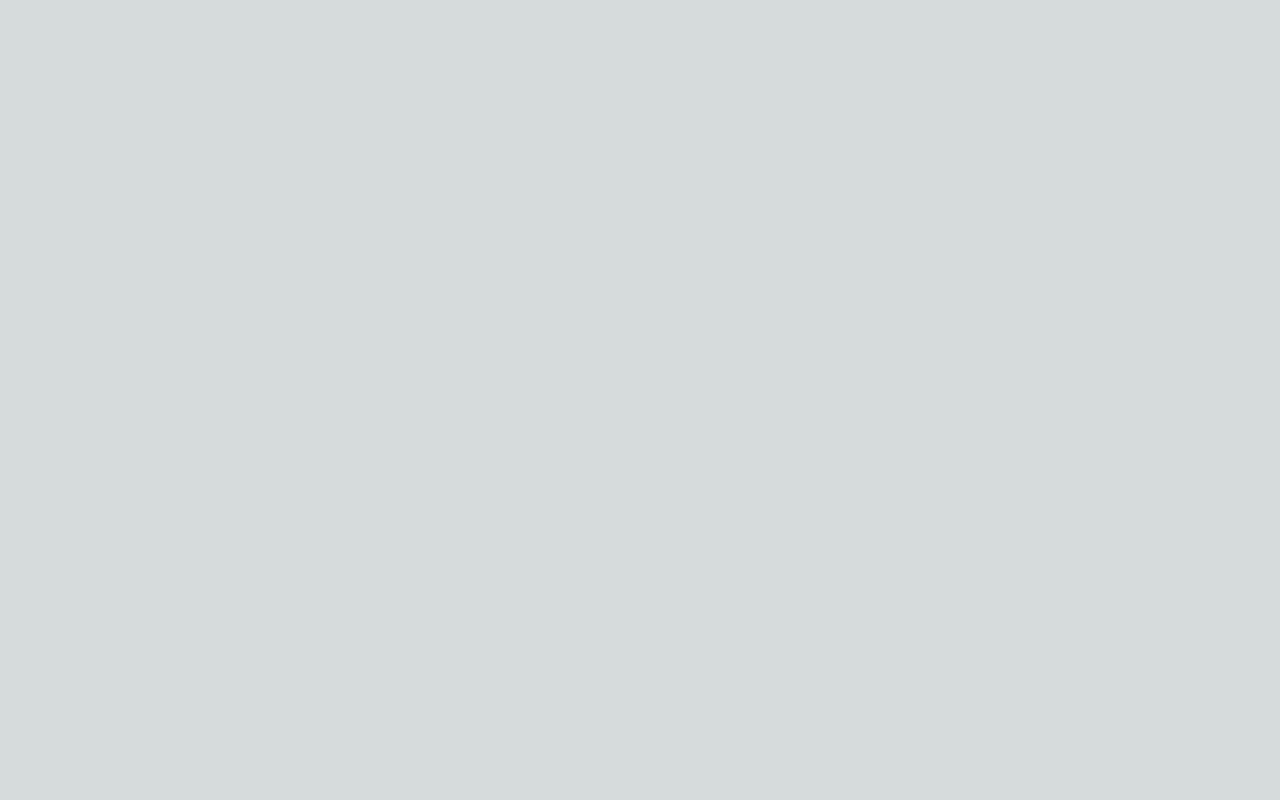
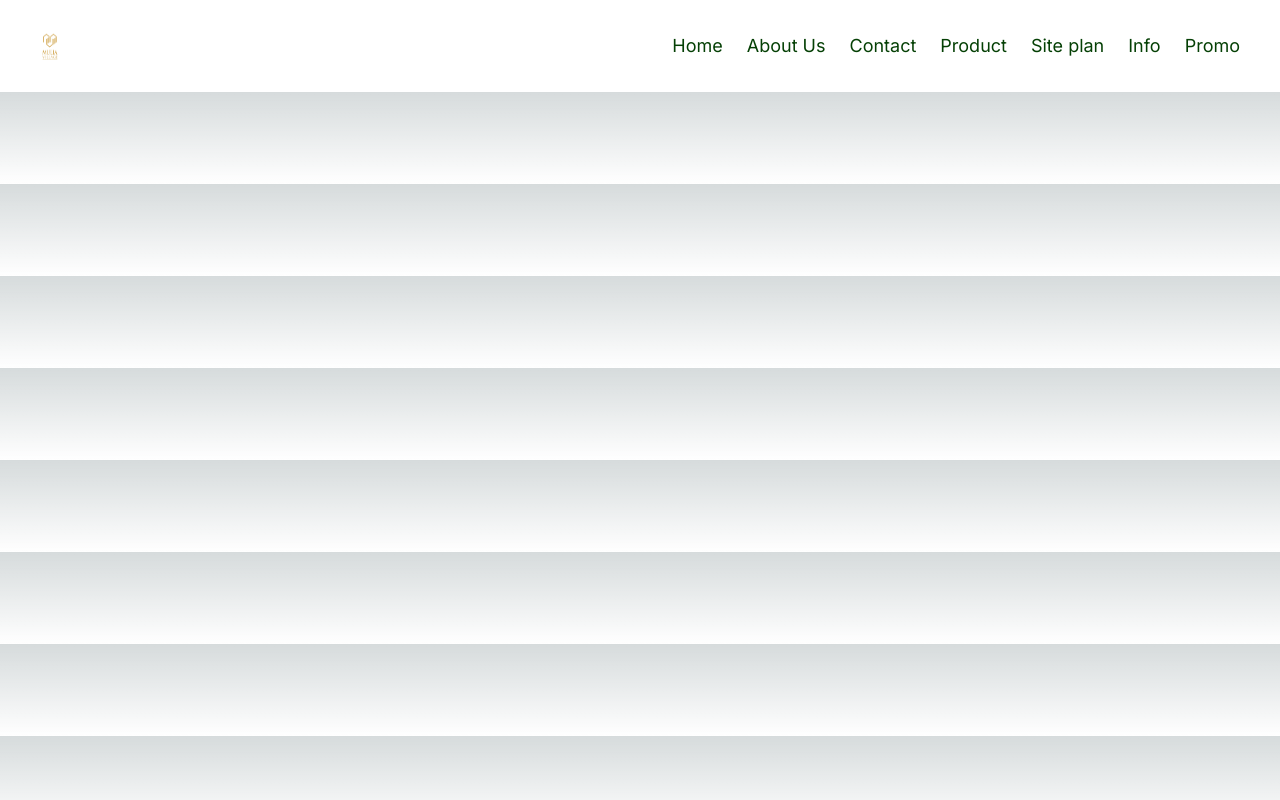
Before and after one commit to isaf123/mulia-village, a Next.js app: page / in a window 1280 px wide. Built offline with nearby package versions, Linux system fonts and the light colour scheme.

Commit message:
updated navbar

```diff
--- a/src/app/layout.tsx
+++ b/src/app/layout.tsx
@@ -1,6 +1,7 @@
 import type { Metadata } from "next";
 import { Inter } from "next/font/google";
 import "./globals.css";
+import NavbarDesktop from "@/components/Navbar";
 
 const inter = Inter({ subsets: ["latin"] });
 
@@ -16,7 +17,10 @@ export default function RootLayout({
 }>) {
   return (
     <html lang="en">
-      <body className={inter.className}>{children}</body>
+      <body className={inter.className}>
+        <NavbarDesktop />
+        {children}
+      </body>
     </html>
   );
 }
--- /dev/null
+++ b/src/components/Navbar.tsx
@@ -0,0 +1,26 @@
+import * as React from "react";
+import Image from "next/image";
+
+interface INavbarDesktopProps {}
+
+const NavbarDesktop: React.FunctionComponent<INavbarDesktopProps> = (props) => {
+  return (
+    <div className="w-full h-fit flex justify-between bg-white px-10 py-8">
+      <Image src={"/logo-muliavillage.png"} alt="" width={20} height={16} />
+      <div
+        className="text-lg text-color1 flex gap-6
+      "
+      >
+        <p>Home</p>
+        <p>About Us</p>
+        <p>Contact</p>
+        <p>Product</p>
+        <p>Site plan</p>
+        <p>Info</p>
+        <p>Promo</p>
+      </div>
+    </div>
+  );
+};
+
+export default NavbarDesktop;
--- a/tailwind.config.ts
+++ b/tailwind.config.ts
@@ -13,6 +13,11 @@ const config: Config = {
         "gradient-conic":
           "conic-gradient(from 180deg at 50% 50%, var(--tw-gradient-stops))",
       },
+      colors:{
+        color1 :"#054005",
+        color2 :"#F8B200"
+      }
+
     },
   },
   plugins: [],
```
